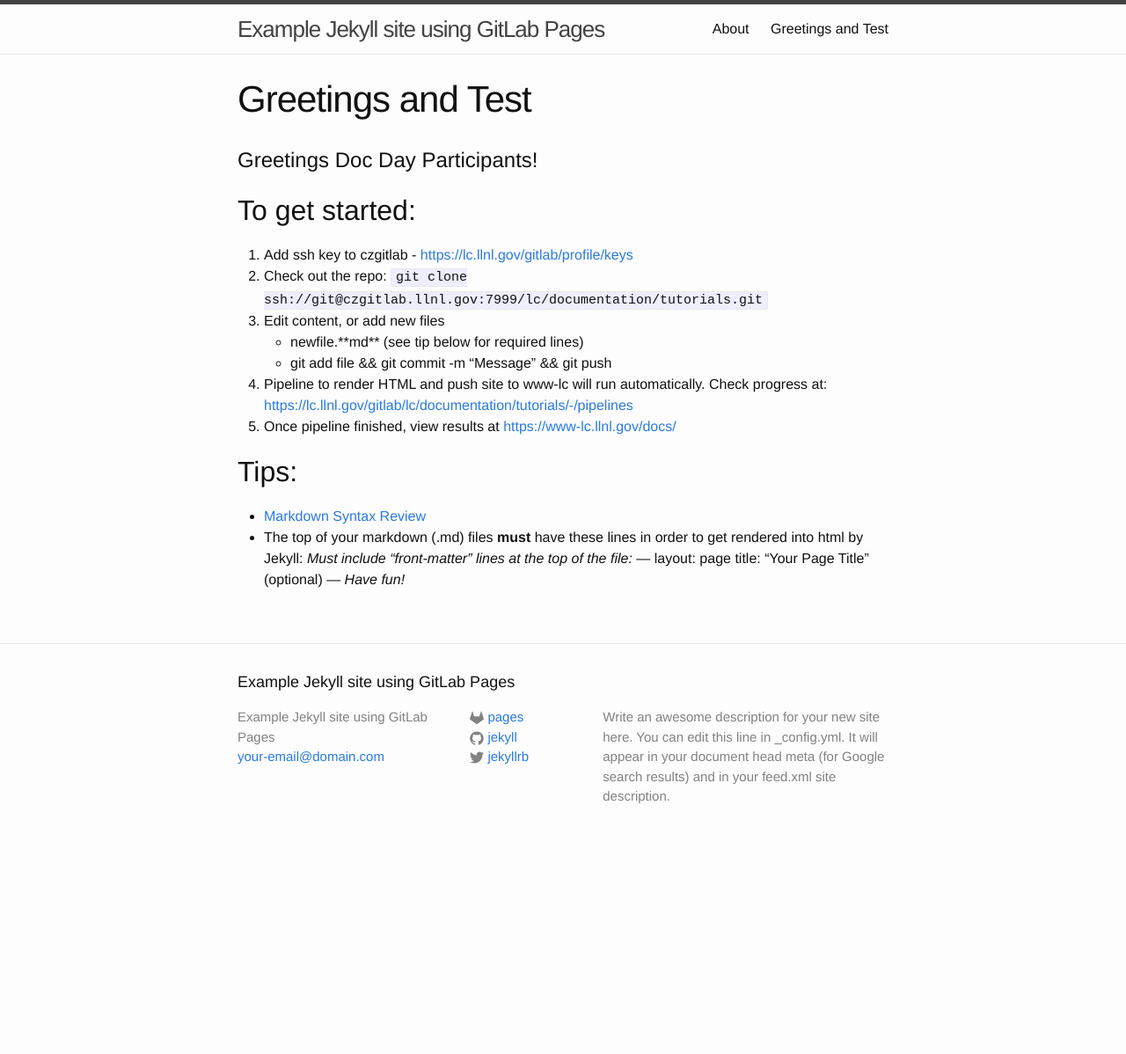
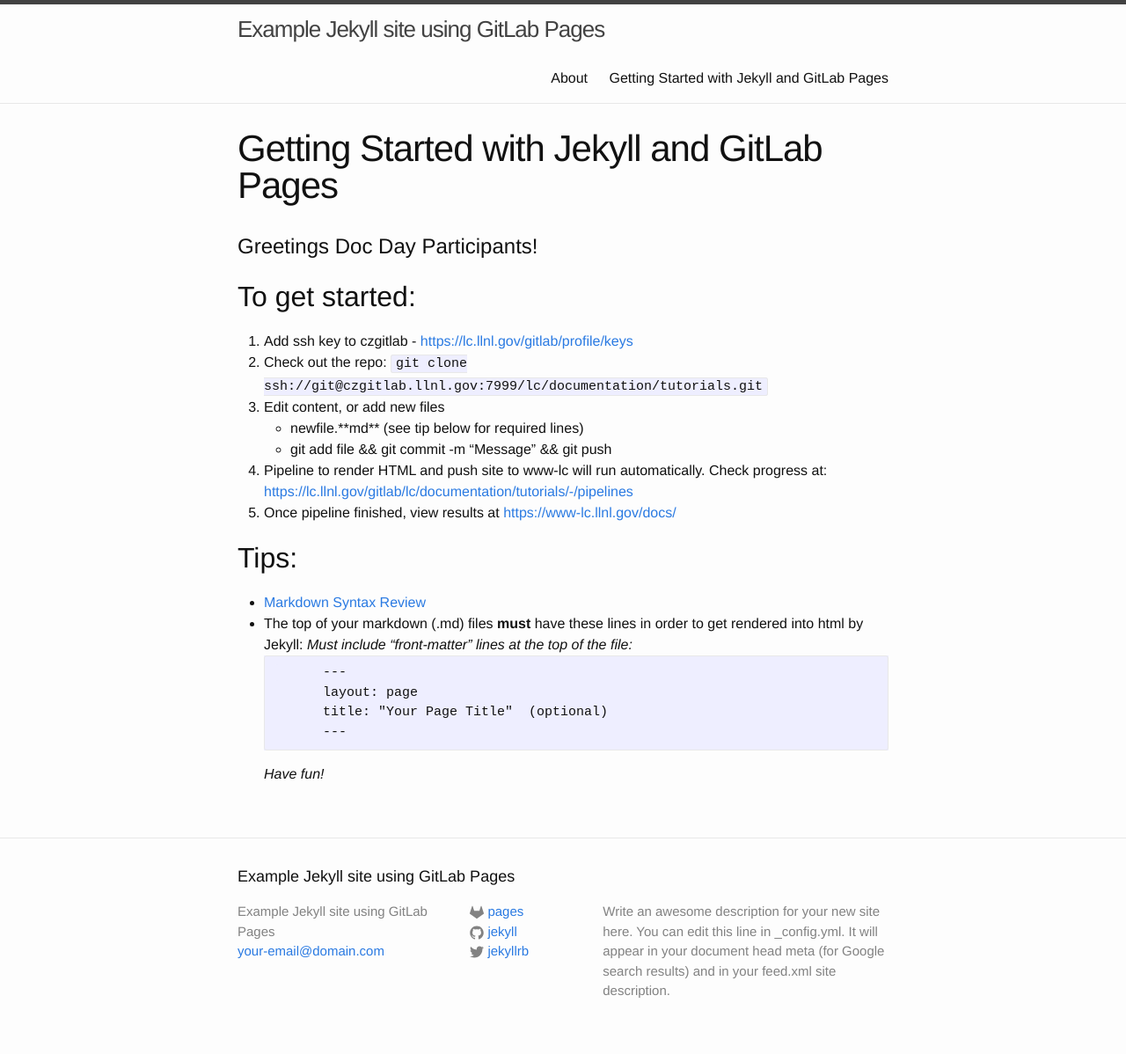
Before and after one commit to LLNL/HPC-Tutorials, a Jekyll site: the page built from long6/index.md, in a window 1280 px wide. Shown: the whole page at 88% size. Built offline with Jekyll 4.4.1, drawn with Linux system fonts in a browser that asks for light colours; before the commit the page ends 977 px from its top, so only the background shows below that.

Commit message:
Fix details in help page

````diff
--- a/long6/index.md
+++ b/long6/index.md
@@ -1,7 +1,6 @@
 ---
 layout: page
-title: "Greetings and Test"
-#date: 2016-04-08 13:04:00
+title: "Getting Started with Jekyll and GitLab Pages"
 ---
 
 Greetings Doc Day Participants!
@@ -25,8 +24,10 @@
 * [Markdown Syntax Review](https://www.markdownguide.org/basic-syntax/)
 * The top of your markdown (.md) files **must** have these lines in order to get rendered into html by Jekyll:
 	    *Must include "front-matter" lines at the top of the file:*
+```
 		---
 		layout: page
 		title: "Your Page Title"  (optional)
 		---
+```
 *Have fun!*
````
